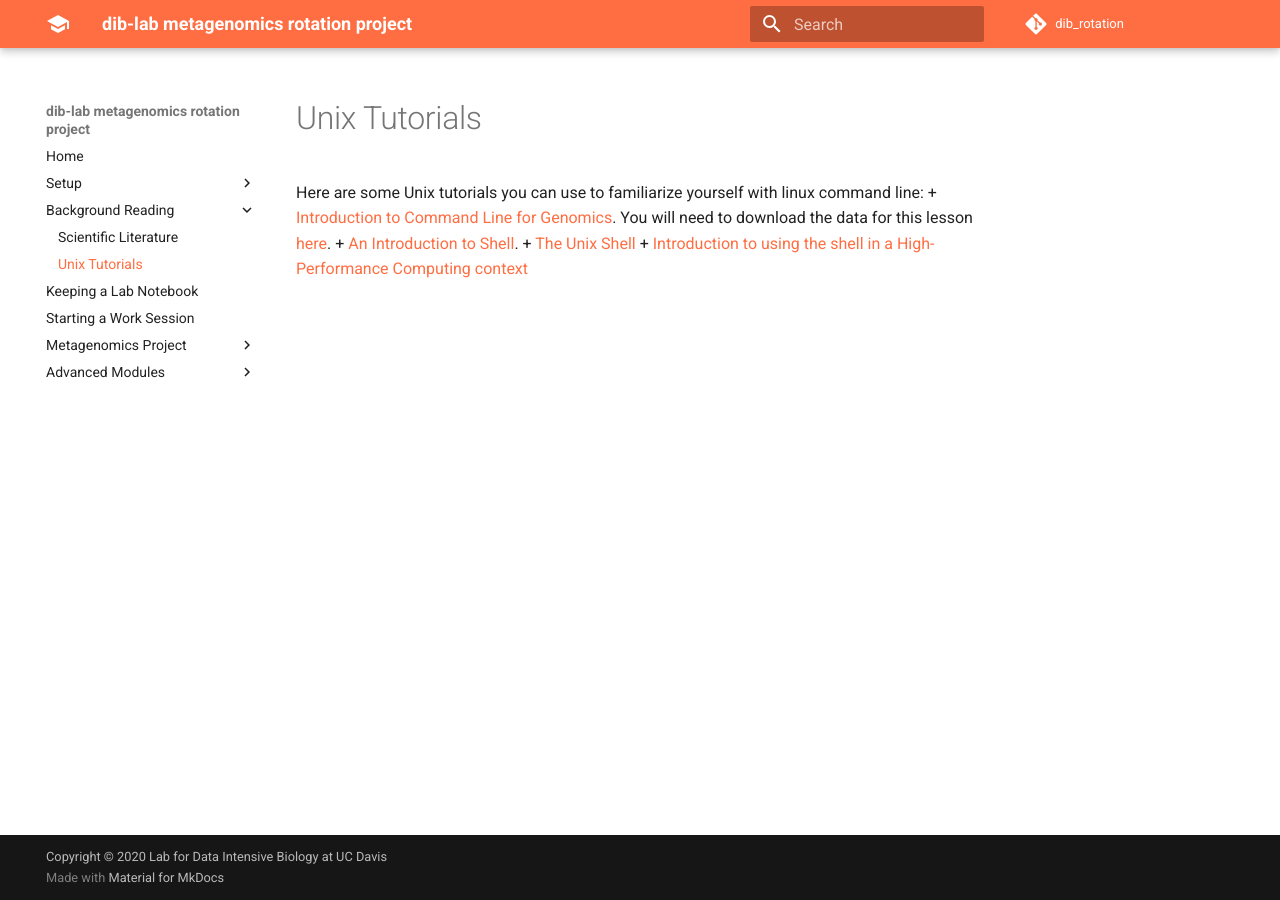
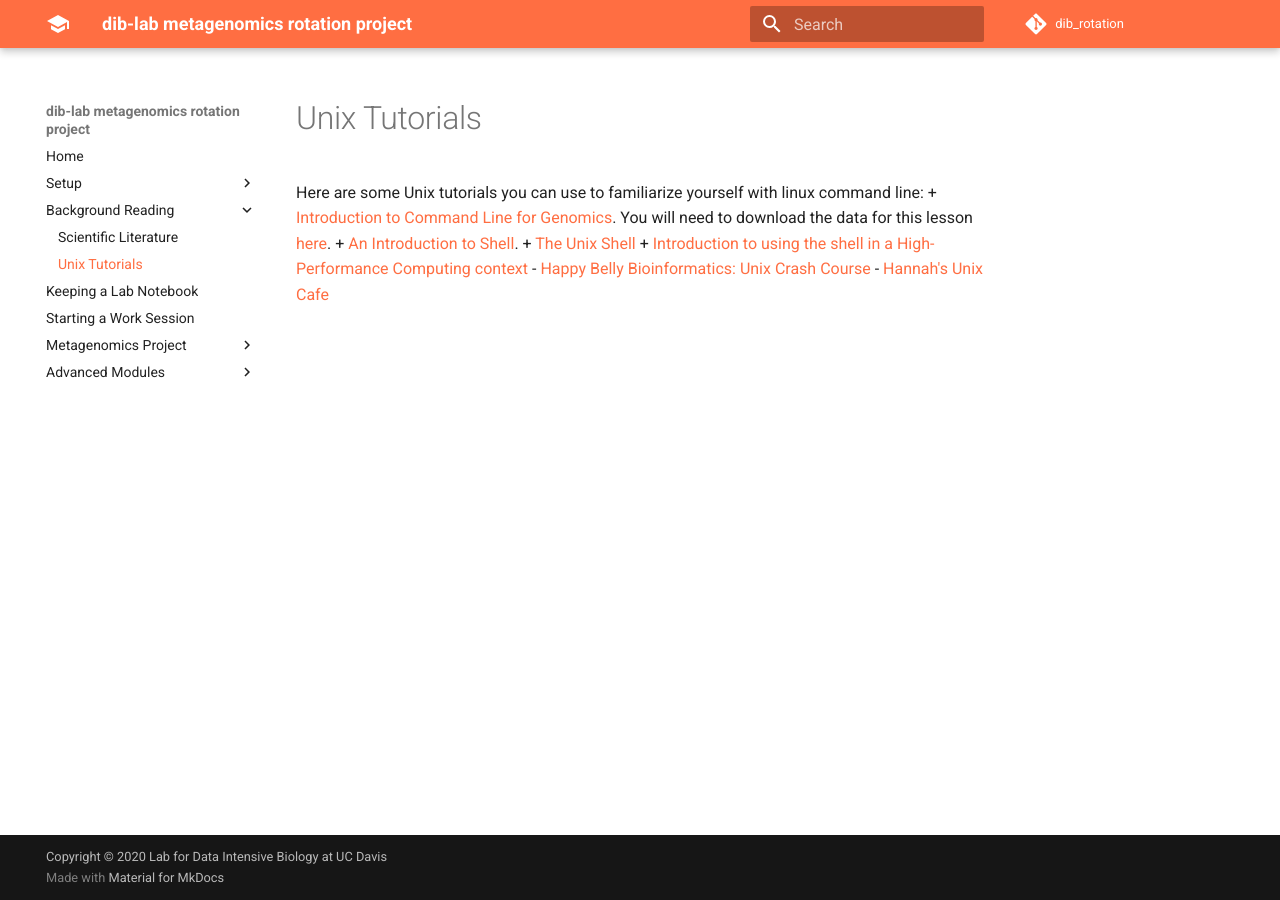
Before and after one commit to dib-lab/dib_rotation, an MkDocs documentation site: the page built from doc/00a_unix.md, in a window 1280 px wide. Built offline with MkDocs 1.6.1 and Material for MkDocs 9.7.7, drawn with Linux system fonts in a browser that asks for light colours; comment, search, counter and statistics services are not loaded.

Commit message:
Adding the links suggested in #78

```diff
--- a/doc/00a_unix.md
+++ b/doc/00a_unix.md
@@ -4,3 +4,5 @@
 + [An Introduction to Shell](https://angus.readthedocs.io/en/2019/shell_intro/index.html).
 + [The Unix Shell](https://swcarpentry.github.io/shell-novice/)
 + [Introduction to using the shell in a High-Performance Computing context](https://hpc-carpentry.github.io/hpc-shell/)
+    - [Happy Belly Bioinformatics: Unix Crash Course](https://astrobiomike.github.io/unix/unix-intro)
+    - [Hannah's Unix Cafe](https://github.com/ctb/hannahs-unix-cafe)
```
